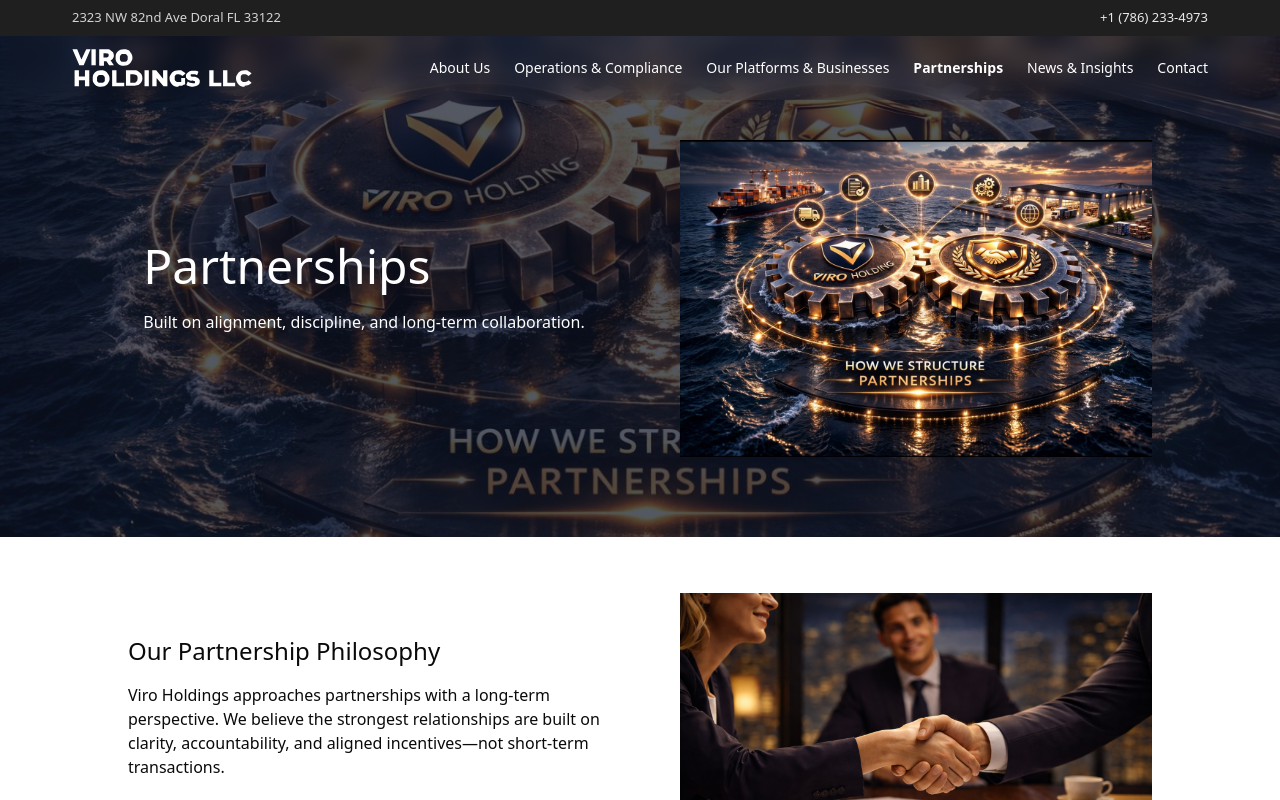
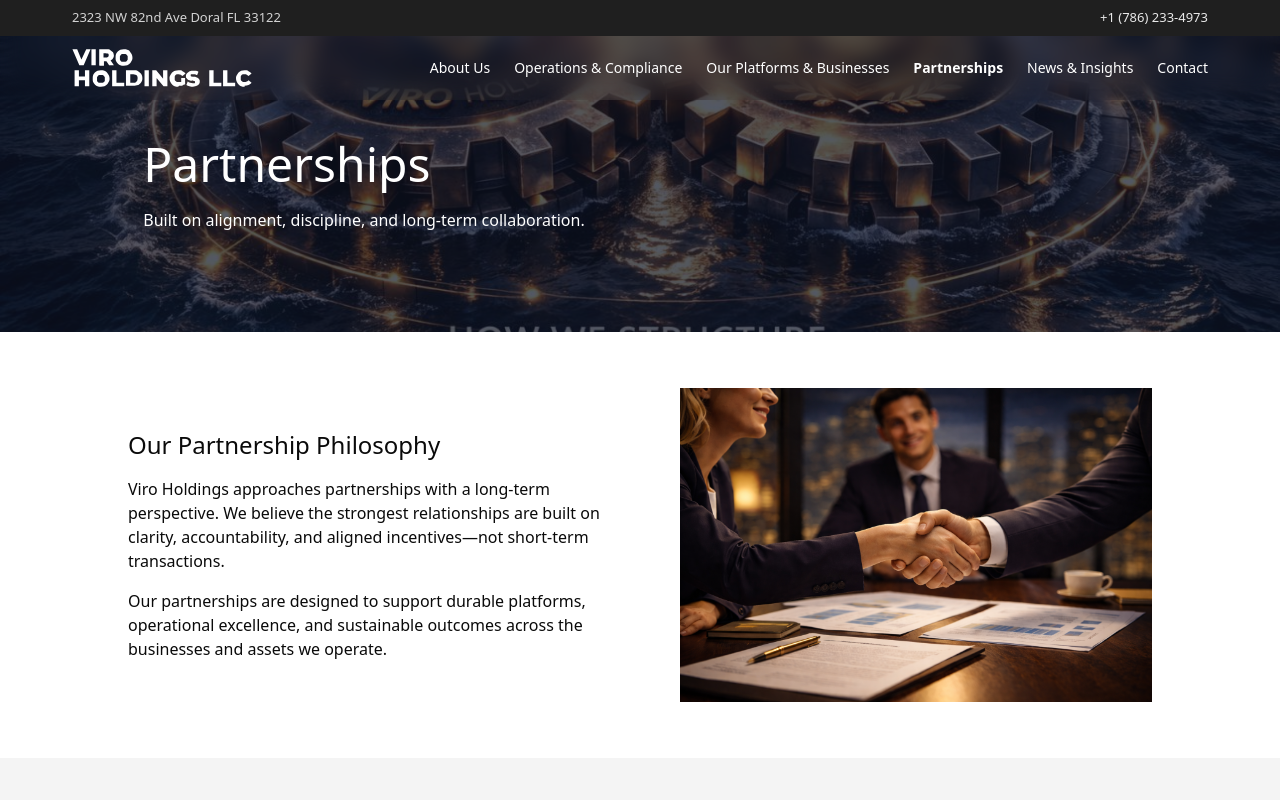
Before and after one commit to felipenino13/viro-holdings-llc, a Next.js app: page /partnerships in a window 1280 px wide. Shown: the top 800 px of the page. Built offline with nearby package versions, Linux system fonts and the light colour scheme.

Commit message:
se quita la iamgen pequeña de partnership

```diff
--- a/app/partnerships/page.tsx
+++ b/app/partnerships/page.tsx
@@ -48,14 +48,7 @@ export default function Partnerships() {
           <div className="grid grid-cols-2 gap-5 max-w-sm">
           </div>
         </div>
-        <div>
-          <Image
-              src="/images/partnership-01.jpeg"   // ruta relativa a /public
-              alt="Viro Holdings image"
-              width={600}            // ancho real de la imagen
-              height={300}            // alto real de la imagen
-            />
-        </div>
+
       </div>
     </div>
 
```
